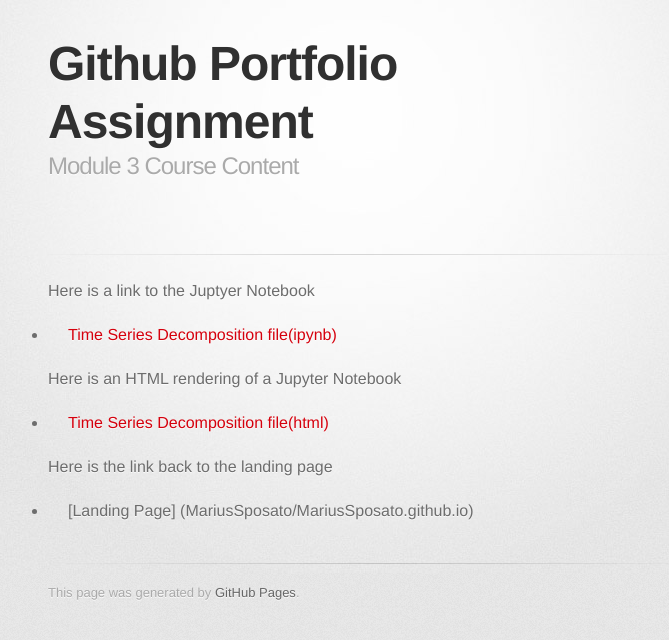
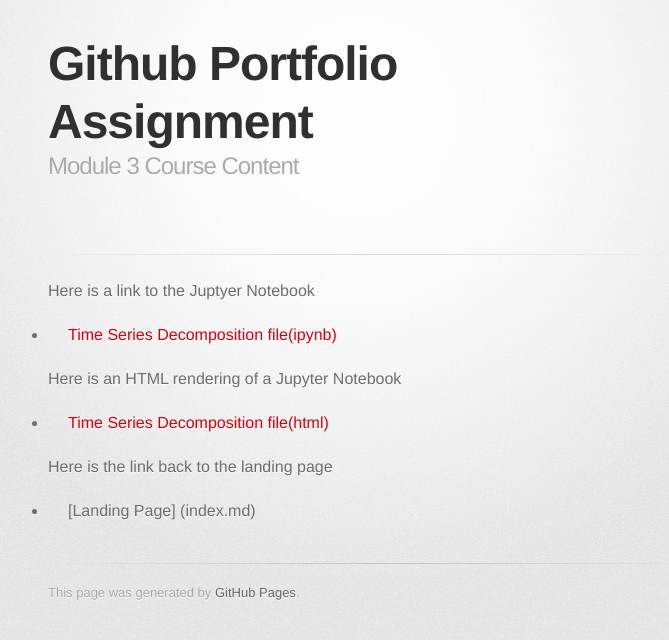
Before and after one commit to MariusSposato/MariusSposato.github.io, a Jekyll site: the page built from 2022 Work/index.md, in a window 1280 px wide. Shown: the top 640 px of the page, without its empty margins (282-951 px from the left). Built offline with Jekyll 4.4.1, drawn with Linux system fonts in a browser that asks for light colours; some web fonts are replaced; our own code applies the rules of GitHub Pages for plain Markdown files.

Commit message:
Update index.md

```diff
--- a/2022 Work/index.md
+++ b/2022 Work/index.md
@@ -14,4 +14,4 @@ Here is an HTML rendering of a Jupyter Notebook
 
 Here is the link back to the landing page
 
-- [Landing Page] (MariusSposato/MariusSposato.github.io)
+- [Landing Page] (index.md)
```
